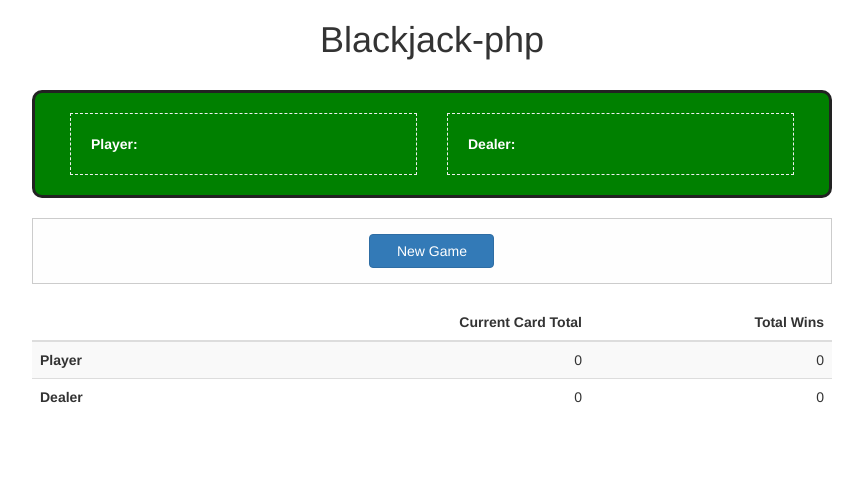
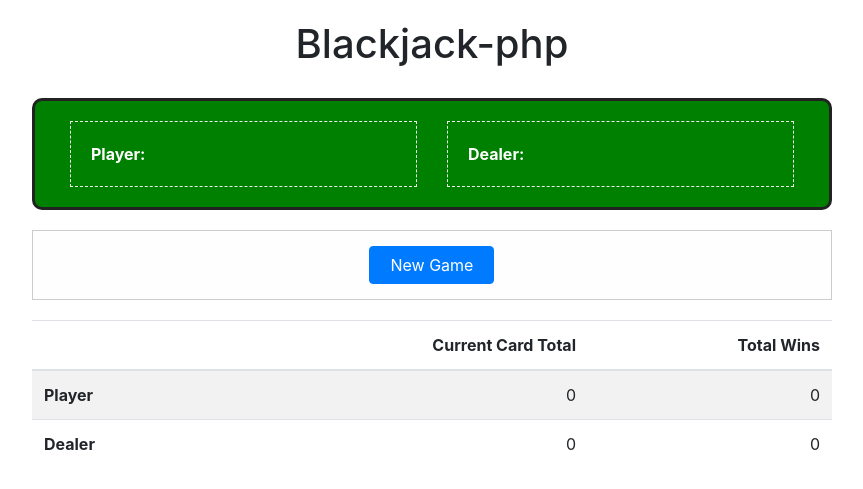
Before and after one commit to mykisscool/blackjack-php, a PHP site: page / in a window 1280 px wide. Shown: the top 489 px of the page, without its empty margins (208-1071 px from the left). Run offline with PHP 8.4, Linux system fonts and the light colour scheme; some libraries are stand-ins or nearby versions.

Commit message:
Upgraded to Bootstrap 4. Fixed vulnerability.

```diff
--- a/index.php
+++ b/index.php
@@ -15,7 +15,7 @@ require_once('src/actionController.php');
 <body>
    <div class="container">
       <div class="row">
-         <div class="col-xs-12">
+         <div class="col-12">
             <h1>Blackjack-php</h1>
             <?php if (isset($_SESSION['flash'])) : ?>
             <div class="alert alert-<?php echo $_SESSION['flash']['type']; ?>">
@@ -25,12 +25,12 @@ require_once('src/actionController.php');
          </div>
       </div>
       <div id="table" class="row">
-         <div class="cards col-xs-12 col-sm-6">
+         <div class="cards col-sm-12 col-md-6">
             <div class="cards box">
                Player: <?php echo $playerHand; ?>
             </div>
          </div>
-         <div class="cards col-xs-12 col-sm-6">
+         <div class="cards col-sm-12 col-md-6">
             <div class="cards box">
                Dealer: <?php echo $dealerHand; ?>
             </div>
@@ -38,19 +38,19 @@ require_once('src/actionController.php');
       </div>
 
       <div id="buttons" class="row">
-         <div class="col-xs-12 col-sm-4">
+         <div class="col-12 col-sm-4">
          <?php if (isset($_SESSION['activeGame']) && $activeHand) : ?>
-            <a class="btn btn-default" href="?action=hit">Hit</a>
+            <a class="btn btn-warning" href="?action=hit">Hit</a>
          <?php endif; ?>
          </div>
-         <div class="col-xs-12 col-sm-4">
+         <div class="col-12 col-sm-4">
          <?php if (isset($_SESSION['activeGame']) && $activeHand) : ?>
-            <a class="btn btn-default" href="?action=stand">Stand</a>
+            <a class="btn btn-warning" href="?action=stand">Stand</a>
          <?php else : ?>
             <a class="btn btn-primary" href="?action=new">New Game</a>
          <?php endif; ?>
          </div>
-         <div class="col-xs-12 col-sm-4">
+         <div class="col-12 col-sm-4">
          <?php if (isset($_SESSION['activeGame']) && !$activeHand) : ?>
             <a class="btn btn-danger" href="?action=end">End Game</a>
          <?php endif; ?>
@@ -58,7 +58,7 @@ require_once('src/actionController.php');
       </div>
 
       <div id="score-board" class="row">
-         <div class="col-xs-12">
+         <div class="col-12">
             <div class="table-responsive">
                <table class="table table-striped">
                   <thead>
--- a/package.json
+++ b/package.json
@@ -1,5 +1,5 @@
 {
-   "name": "video-game-inventory",
+   "name": "blackjack-php",
    "repository": {
       "type": "git",
       "url": "https://github.com/mykisscool/blackjack-php.git"
@@ -11,6 +11,6 @@
       "node": ">=8.1.2"
    },
    "dependencies": {
-      "bootstrap": "^3.3.7"
+      "bootstrap": "^4.1.3"
    }
 }
--- a/public/css/style.css
+++ b/public/css/style.css
@@ -1,6 +1,6 @@
 h1 {
    text-align: center;
-   margin-bottom: 30px;
+   margin: 20px 0 30px 0;
 }
 
 #table {
```
Also changed, not shown: package-lock.json, 1 other file.
